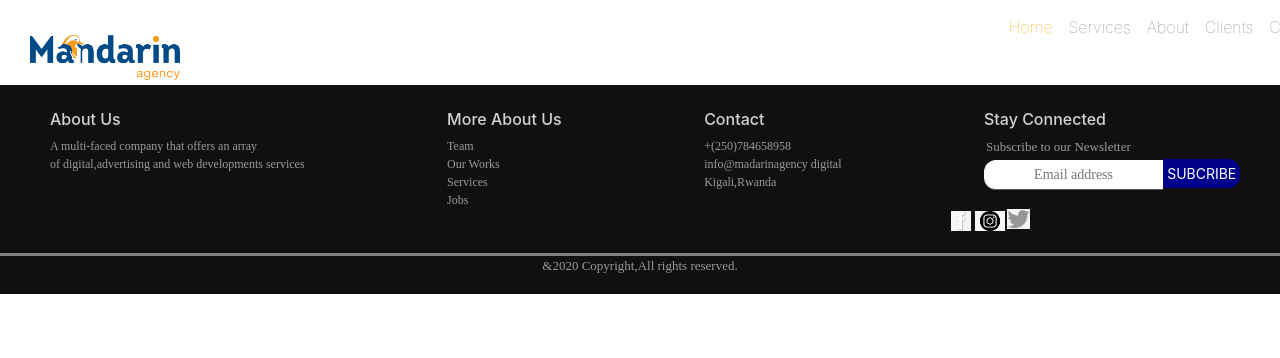
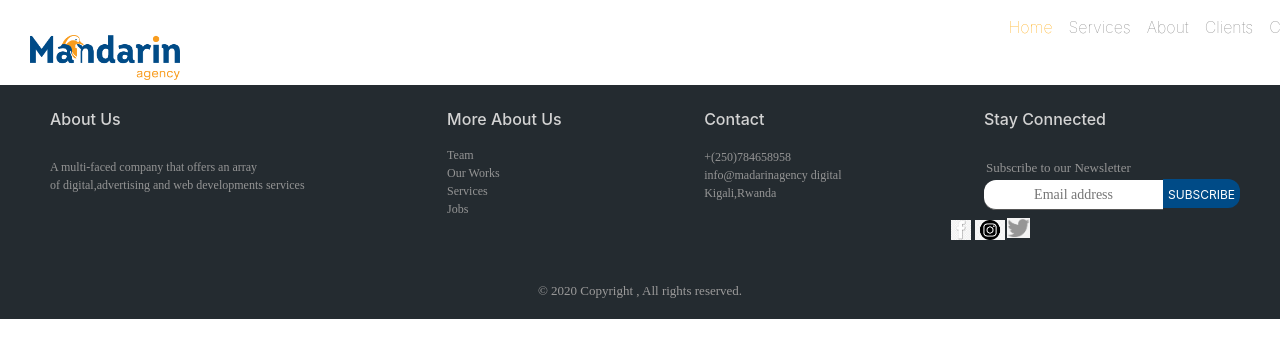
Before and after one commit to T-code1/mandarin-web, a React (Create React App) app: page /explore in a window 1280 px wide. Shown: the top 358 px of the page. Built offline with nearby package versions, Linux system fonts and the light colour scheme; a web font is replaced by a local one.

Commit message:
adding color in footer

```diff
--- a/src/components/contact.css
+++ b/src/components/contact.css
@@ -1,7 +1,7 @@
 .contact {
   height: 100vh;
   background-image: url("../images/04.png");
-   /* background-size: cover; */
+  /* background-size: cover; */
 }
 
 #h-contact {
--- a/src/components/footer.css
+++ b/src/components/footer.css
@@ -1,85 +1,88 @@
-.footer{
+.footer {
   display: flex;
   justify-content: space-between;
-     background-color: rgb(17, 15, 15);
+  background-color: #242b30;
   padding-top: 25px;
 }
-h6{
-    color:lightgray;
+h6 {
+  padding-bottom: 8%;
+  color: lightgray;
   font-weight: bold;
 }
 
-
-
-#text1{
+#text1 {
   margin-bottom: inherit;
-    color: rgb(156, 155, 155);
+  color: #959595;
   font-size: 12px;
 }
 p#text4 {
-    color: rgb(156, 155, 155);
+  color: #959595;
   font-size: 13px;
   margin: 2px;
 }
-.column1{
+.column1 {
   margin-left: 50px;
 }
-.column4{
-    width:20%;
+.column4 {
+  width: 20%;
   margin-right: 40px;
 }
-
 
 input#emailInput {
   margin: 0;
   background-color: white;
-    border-radius:12px 0px 0px 12px ;
-    width:70%;
+  border-radius: 12px 0px 0px 12px;
+  width: 70%;
   text-align: center;
   padding: 4px;
   font-family: cursive;
   font-size: 14px;
-
 }
 button#button {
-    border-radius:0px 12px 12px 0px ;
-    background: darkblue;
-    border: darkblue;
+  border-radius: 0px 12px 12px 0px;
+  background: #004b87;
+  border: #004b87;
   width: 30%;
-    padding: 4px;
+  padding: 3.8px;
+  padding-top: 7px;
   color: white;
-    font-size: 14px;
-
+  font-size: 12px;
 }
 
-.socialMedia{
+.socialMedia {
   display: flex;
   flex-direction: row;
   justify-content: flex-end;
-    background-color: rgb(17, 15, 15);
+  background-color: #242b30;
   padding-bottom: 20px;
-
 }
 
 img.tt-img {
   height: 20px;
   margin-right: 250px;
-
 }
 
-img.fb-img,img.ig-img{
+img.fb-img,
+img.ig-img {
   height: 20px;
-    margin:2px;
+  margin: 2px;
 }
 
 .copy {
-    background: rgb(17, 15, 15);
+  background: #242b30;
   text-align: center;
-    border-top: 3px solid gray;
   padding-bottom: 2px;
 }
-
-.copy p{
+hr {
+  display: block;
+  height: 1px;
+  border: 0;
+  border-top: 1px solid black;
+  margin: 1em 0;
+  padding: 0;
+}
+.copy p {
+  padding-top: 10px;
   color: rgb(156, 155, 155);
   font-size: 13px;
 }
--- a/src/components/footer.js
+++ b/src/components/footer.js
@@ -1,7 +1,7 @@
 import React from 'react';
 
 import "./footer.css";
-const Footer =()=>{
+const Footer = () => {
    return (
       <React.Fragment>
          <div className="footer">
@@ -31,7 +31,7 @@ const Footer =()=>{
                <p id="text4">Subscribe to our Newsletter</p>
                <div className="email_input">
                   <input type="email" id="emailInput" name="Email" placeholder="Email address" />
-         <button id="button">SUBCRIBE</button>
+                  <button id="button">SUBSCRIBE</button>
                </div>
             </div>
          </div>
@@ -39,9 +39,12 @@ const Footer =()=>{
             <img className="fb-img" src={require("../images/fblog.png")} alt="fb" />
             <img className="ig-img" src={require("../images/instagramlogo.png")} alt="fb" />
             <img className="tt-img" src={require("../images/twitterlogl.png")} alt="fb" />
+            <hr />
          </div>
+
          <div className="copy">
-        <p> &2020 Copyright,All rights reserved.</p>
+
+            <p> &copy; 2020 Copyright , All rights reserved.</p>
          </div>
       </React.Fragment>
    )
```
Lines whose indentation alone changed are shown as unchanged.
